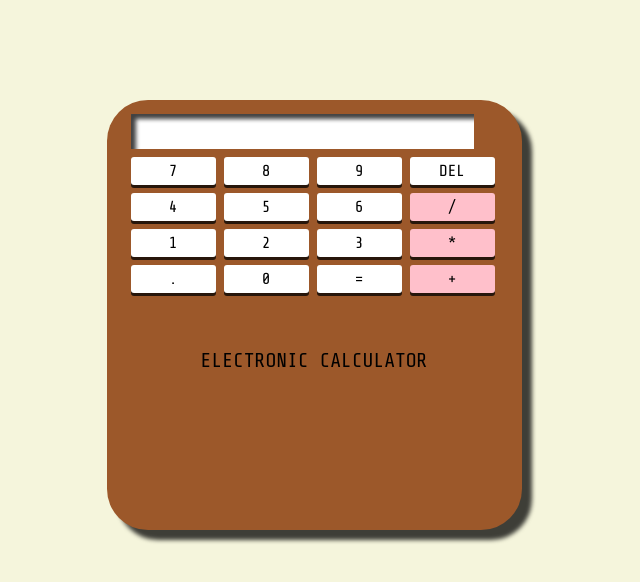
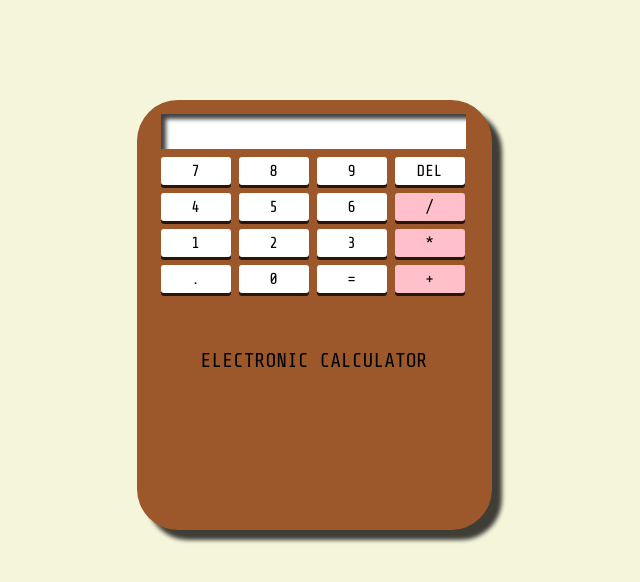
Before and after one commit to RaphyWaffy/Calculator, a plain HTML site: page index.html in a window 1280 px wide. Shown: the whole page, without its empty margins (326-966 px from the left). Drawn offline with nearby package versions, Linux system fonts and the light colour scheme.

Commit message:
Add files via upload

```diff
--- a/style.css
+++ b/style.css
@@ -11,7 +11,7 @@ background-color: beige;
 }
 
 #calculator {
-  width: 375px;
+  width: 315px;
   margin: 100px auto;
   height: 400px;
   background: #9c582a;
@@ -25,7 +25,7 @@ background-color: beige;
 
 .keys span {
   float: left;
-  width: 75px;
+  width: 60px;
   text-align: center;
   background: white;
   padding: 5px;
@@ -47,7 +47,7 @@ background-color: beige;
 #top {
   background: white;
   height: 15px;
-  width: 323px;
+  width: 285px;
   margin: 4px;
   padding: 10px;
   letter-spacing: 1px;
```
